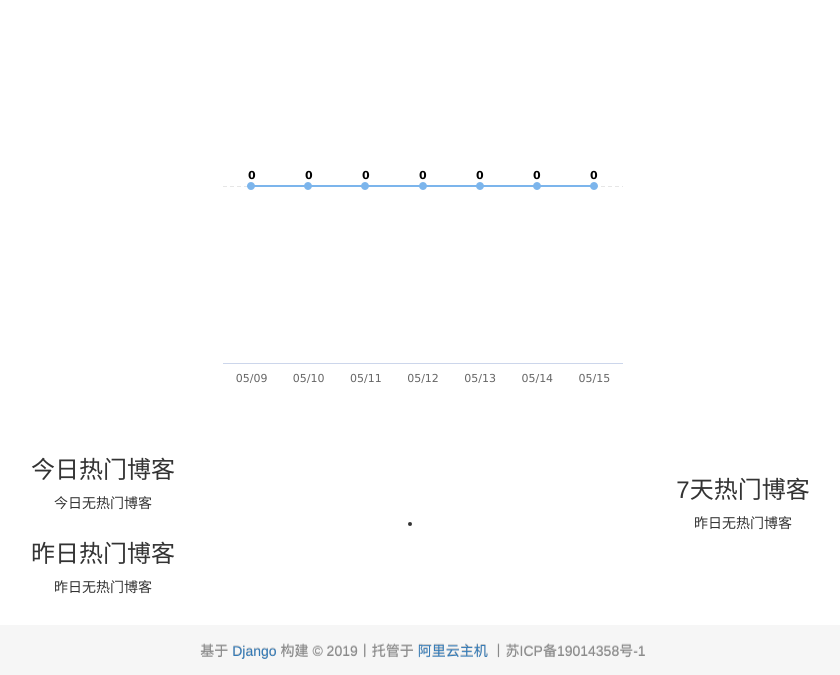
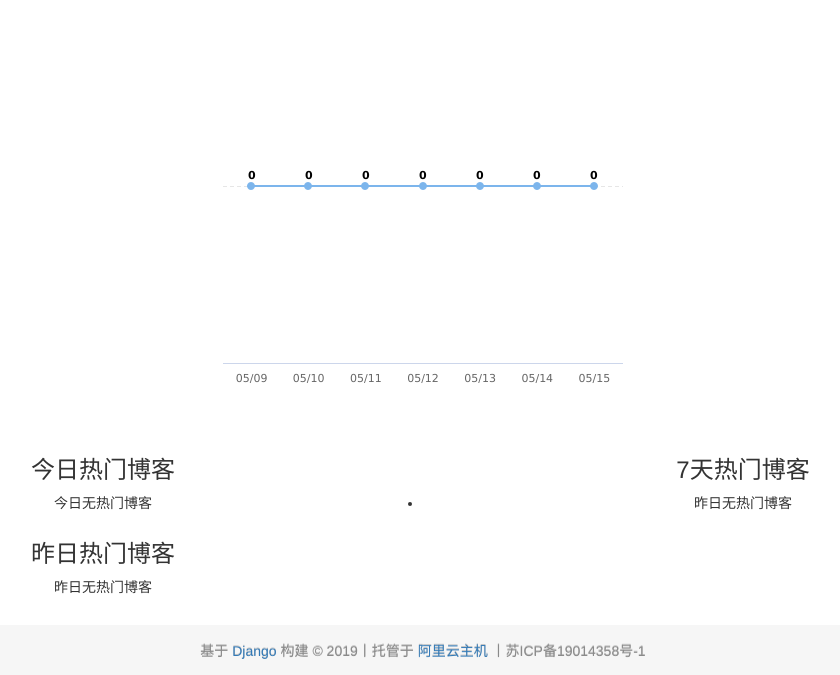
Before and after one commit to Qireka/zhendatou, a Django app: page / in a window 1280 px wide. Shown: the part 222-897 px from the top of the page, without its empty margins (217-1057 px from the left). Run offline with Django 3.2, Linux system fonts and the light colour scheme; data comes from the database, SQL or seed files in the repository; some libraries are stand-ins or nearby versions.

Commit message:
调整一下home页面blog阅读统计位置

```diff
--- a/static/home.css
+++ b/static/home.css
@@ -31,3 +31,7 @@ div.blog-7{
         width: 50%;
         float: left;
 }
+
+h3.h-7{
+        margin-top: 0px;
+}
--- a/templates/home.html
+++ b/templates/home.html
@@ -50,7 +50,7 @@
             </div>
         </div>
         <div class="hot-data-title blog-7">
-            <h3>7天热门博客</h3>
+            <h3 class="h-7">7天热门博客</h3>
             <ul>
                 {% for hot_blog in hot_blogs_for_7_days %}
                     <li>
```
